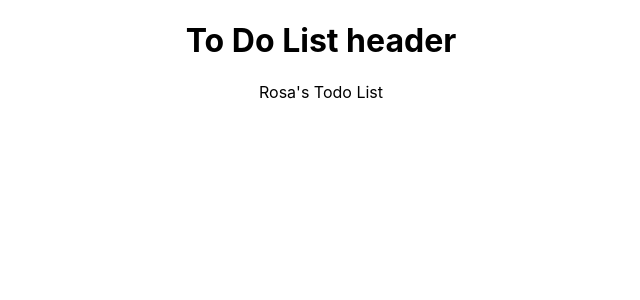
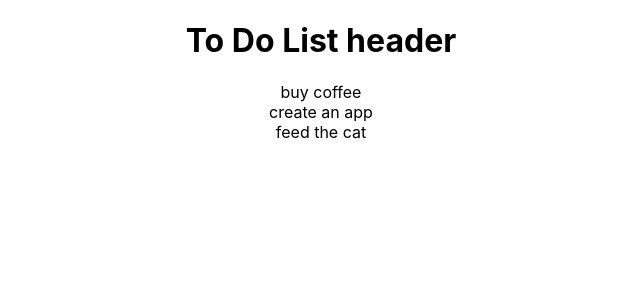
Before and after one commit to paintedlbird7/ToDo, a React (Create React App) app: page / in a window 1280 px wide. Shown: the top 300 px of the page, without its empty margins (319-959 px from the left). Built offline with nearby package versions, Linux system fonts and the light colour scheme; the HTML template or start-up script is replaced by a standard one.

Commit message:
renders dummy data

```diff
--- /dev/null
+++ b/public/index.html
@@ -0,0 +1,43 @@
+<!DOCTYPE html>
+<html lang="en">
+  <head>
+    <meta charset="utf-8" />
+    <link rel="icon" href="%PUBLIC_URL%/favicon.ico" />
+    <meta name="viewport" content="width=device-width, initial-scale=1" />
+    <meta name="theme-color" content="#000000" />
+    <meta
+      name="description"
+      content="Web site created using create-react-app"
+    />
+    <link rel="apple-touch-icon" href="%PUBLIC_URL%/logo192.png" />
+    <!--
+      manifest.json provides metadata used when your web app is installed on a
+      user's mobile device or desktop. See https://developers.google.com/web/fundamentals/web-app-manifest/
+    -->
+    <link rel="manifest" href="%PUBLIC_URL%/manifest.json" />
+    <!--
+      Notice the use of %PUBLIC_URL% in the tags above.
+      It will be replaced with the URL of the `public` folder during the build.
+      Only files inside the `public` folder can be referenced from the HTML.
+
+      Unlike "/favicon.ico" or "favicon.ico", "%PUBLIC_URL%/favicon.ico" will
+      work correctly both with client-side routing and a non-root public URL.
+      Learn how to configure a non-root public URL by running `npm run build`.
+    -->
+    <title>React App</title>
+  </head>
+  <body>
+    <noscript>You need to enable JavaScript to run this app.</noscript>
+    <div id="root"></div>
+    <!--
+      This HTML file is a template.
+      If you open it directly in the browser, you will see an empty page.
+
+      You can add webfonts, meta tags, or analytics to this file.
+      The build step will place the bundled scripts into the <body> tag.
+
+      To begin the development, run `npm start` or `yarn start`.
+      To create a production bundle, use `npm run build` or `yarn build`.
+    -->
+  </body>
+</html>
--- a/src/App.js
+++ b/src/App.js
@@ -1,21 +1,32 @@
 import './App.css';
-import React, { useState } from 'react';
+import React, { useState, Text } from 'react';
 import Header from './components/header';
-
+import ToDoList from './components/todolist';
 
 export default function App() {
   const [todos, setTodos] = useState([
     { text: 'buy coffee', key: '1' },
     { text: 'create an app', key: '2' },
-    { text: 'feed the cat', key: '3' }
+    { text: 'feed the cat', key: '3' },
   ]);
 
   return (
-    <div className="App">
+    <div className='App'>
       <Header />
-        <p>
+      {/* <p>
           Rosa's Todo List
-        </p>
+        </p> */}
+      {/* add form here */}
+      <div className='todo-list'>
+        {todos.map((todo, index) => (
+          <ToDoList // equivalent as FlatList
+            data={todos}
+            key={index}
+            index={index}
+            todo={todo}
+          />
+        ))}
+      </div>
     </div>
   );
 }
--- /dev/null
+++ b/src/components/todolist.js
@@ -0,0 +1,9 @@
+import React from 'react';
+
+export default function ToDoList({ todo }) {
+   return (
+    <div className="todo">
+    {todo.text}
+  </div>
+   );
+};
```
Also changed, not shown: public/logo512.png (deleted).
